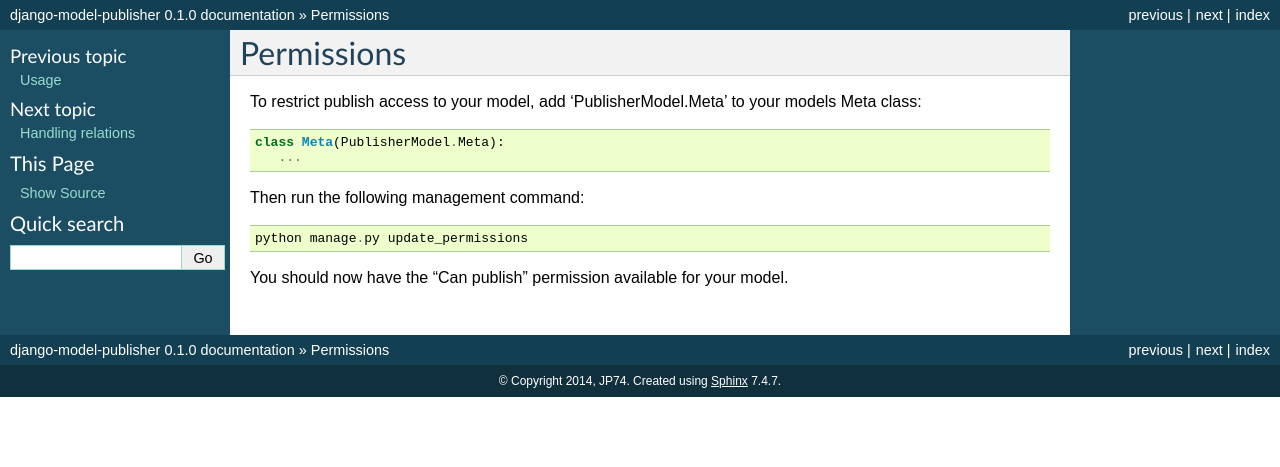
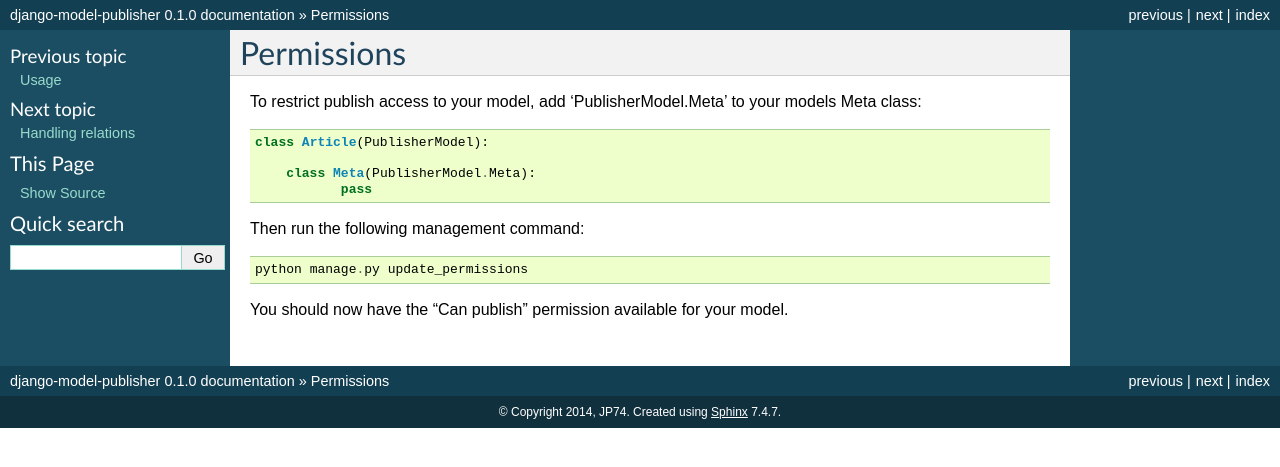
Before and after one commit to jp74/django-model-publisher, a Sphinx documentation site: the page built from docs/restricting_permissions.rst, in a window 1280 px wide. Shown: the top 467 px of the page. Built offline with Sphinx 7.4.7, drawn with Linux system fonts in a browser that asks for light colours; pages that are not in the unit, such as notebooks, are missing from menus.

Commit message:
Improve code example in permissions doc page.

```diff
--- a/docs/restricting_permissions.rst
+++ b/docs/restricting_permissions.rst
@@ -4,8 +4,10 @@ Permissions
 
 To restrict publish access to your model, add 'PublisherModel.Meta' to your models Meta class::
 
-    class Meta(PublisherModel.Meta):
-       ...
+    class Article(PublisherModel):
+
+        class Meta(PublisherModel.Meta):
+               pass
 
 
 Then run the following management command::
```
